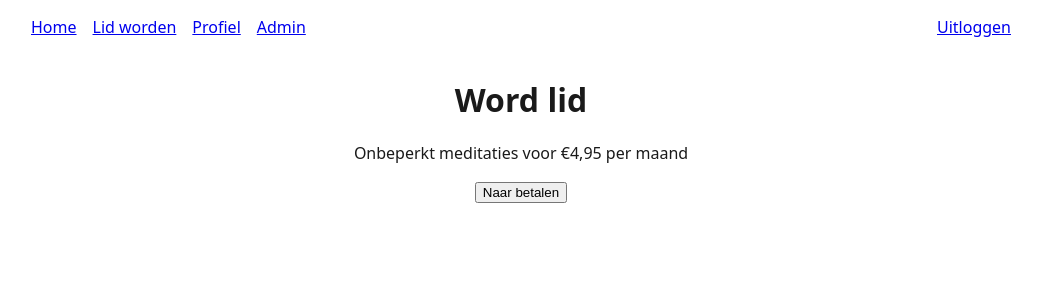
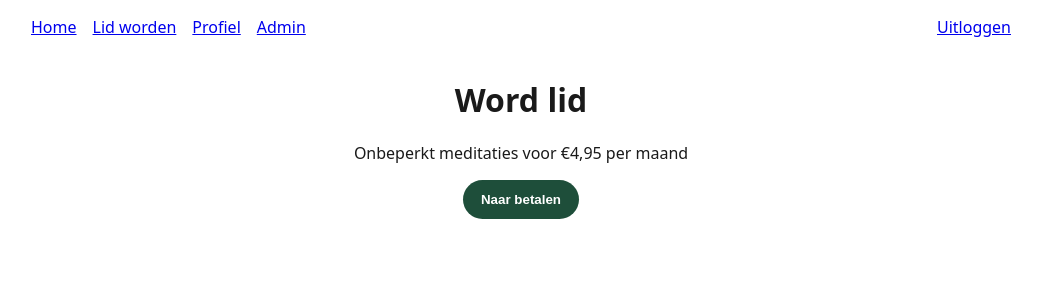
Before and after one commit to RoyvSichem/nextjs-boilerplate, a Next.js app: page /subscribe in a window 1280 px wide. Shown: the top 300 px of the page, without its empty margins (119-1160 px from the left). Built offline with nearby package versions, Linux system fonts and the light colour scheme.

Commit message:
Update page.tsx

```diff
--- a/app/subscribe/page.tsx
+++ b/app/subscribe/page.tsx
@@ -1,12 +1,16 @@
 'use client';
 export default function Subscribe(){
-  const go = async ()=>{ const r = await fetch('/api/checkout', { method:'POST' }); const { url } = await r.json(); window.location.href = url; };
+  const start = async ()=>{
+    const r = await fetch('/api/checkout', { method:'POST' });
+    const { url } = await r.json();
+    window.location.href = url;
+  };
   return (
     <main style={{maxWidth:560, margin:'40px auto', padding:'0 16px', textAlign:'center'}}>
       <h1>Word lid</h1>
       <p>Onbeperkt meditaties voor €4,95 per maand</p>
-      <button onClick={go} className="btn">Naar betalen</button>
-      <style jsx>{`.btn{background:#1E4E3A,color:#fff,border:0,border-radius:999px,padding:12px 18px,font-weight:700}`}</style>
+      <button onClick={start} className="btn">Naar betalen</button>
+      <style jsx>{`.btn{background:#1E4E3A;color:#fff;border:0;border-radius:999px;padding:12px 18px;font-weight:700}`}</style>
     </main>
   );
 }
```
